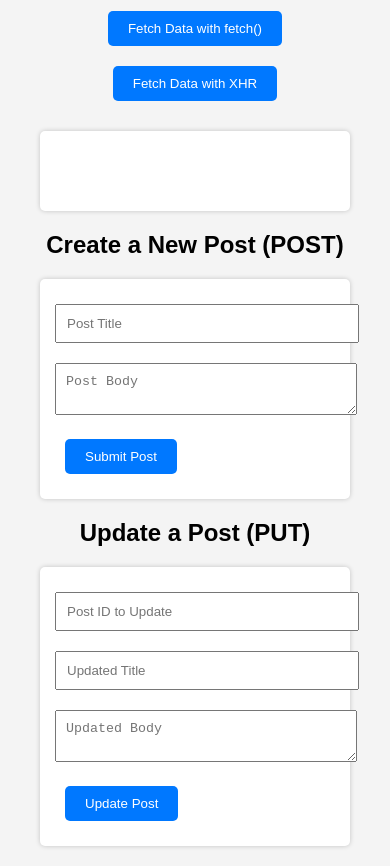
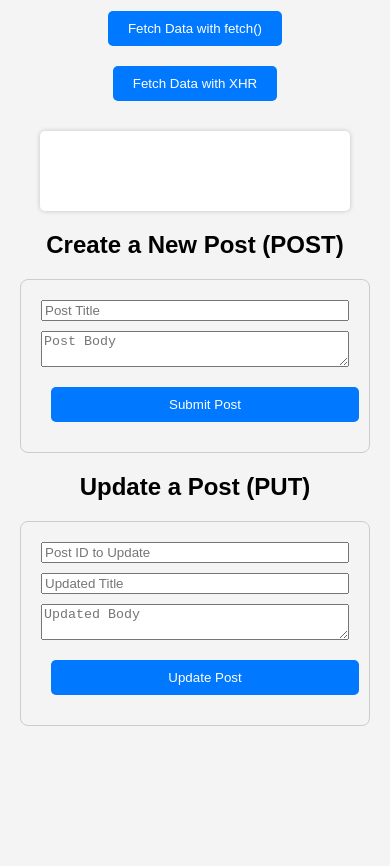
Before and after one commit to AbeerRashid/Lab-11-API-Calls-in-JavaScript, a plain HTML site: page index.html in a window 390 px wide. Shown: the part 79-945 px from the top of the page. After the commit the page ends 844 px from the top, so only its background shows below. Drawn offline with Linux system fonts and the light colour scheme.

Commit message:
Refactor form styles for improved layout and responsiveness

```diff
--- a/styles.css
+++ b/styles.css
@@ -38,16 +38,21 @@ button:hover {
 }
 
 form {
-    width: 80%;
-    margin: 20px auto;
-    background: white;
-    padding: 15px;
-    border-radius: 5px;
-    box-shadow: 0 0 5px rgba(0,0,0,0.2);
+  max-width: 500px;      /* keeps the form from stretching too wide */
+  margin: 20px auto;     /* centers the form */
+  padding: 20px;         /* adds space inside the box */
+  border: 1px solid #ccc;
+  border-radius: 8px;
+  display: flex;
+  flex-direction: column;
+  gap: 10px;
+  box-sizing: border-box;
 }
 
-input, textarea {
-    width: 100%;
-    padding: 10px;
-    margin: 10px 0;
+form input,
+form textarea,
+form button {
+  width: 100%;
+  max-width: 100%;
+  box-sizing: border-box;
 }
```
